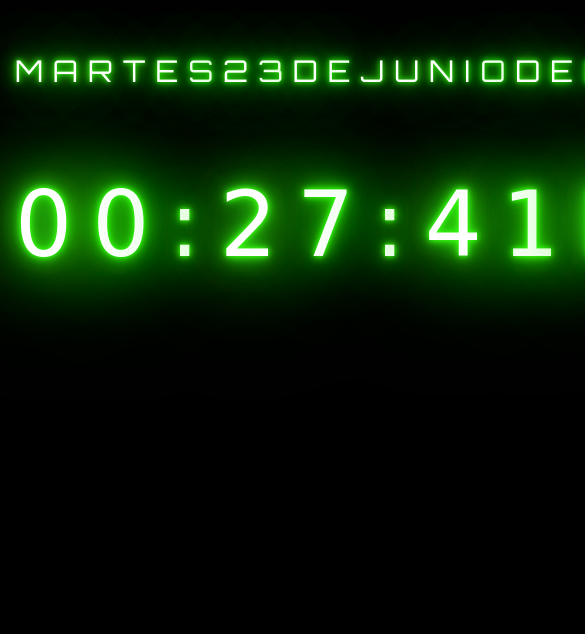
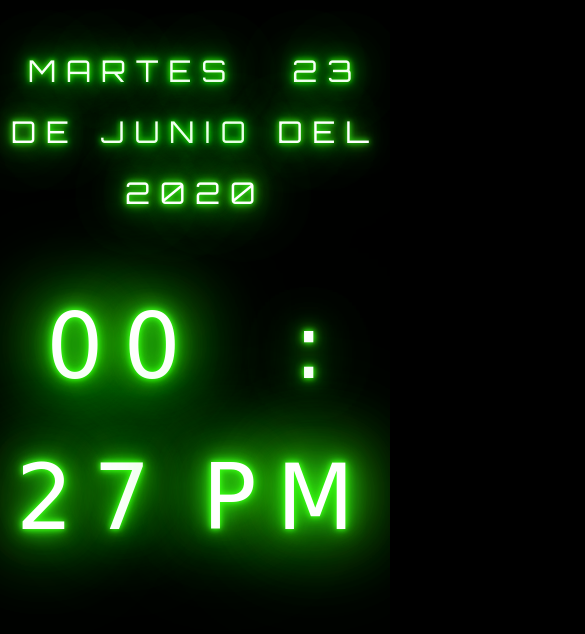
Before and after one commit to hechoporlucas/reloj, a plain HTML site: page index.html in a window 390 px wide. Shown: the top 634 px of the page, 585 px wide, since content can reach past the window. Drawn offline with Linux system fonts and the light colour scheme; a web font is replaced by a local one.

Commit message:
reloj funcional y responsive

```diff
--- a/index.html
+++ b/index.html
@@ -10,22 +10,24 @@
 </head>
 <body>
     <main class="container">
-        <div class="d-flex justify-content-around my-5 fecha green">
-            <p id="diaSemana"></p>
-            <p id="dia"></p>
-            <p>de</p>
-            <p id="mes"></p>
-            <p>del</p>
-            <p id="anio"></p>
+        <div class="text-center">
+        <div class="row justify-content-around my-5 fecha green">
+            <p class="px-2 text-center" id="diaSemana"></p>
+            <p class="px-2 text-center" id="dia"></p>
+            <p class="px-2 text-center">de</p>
+            <p class="px-2 text-center" id="mes"></p>
+            <p class="px-2 text-center">del</p>
+            <p class="px-2 text-center" id="anio"></p>
         </div>
-        <div class="d-flex justify-content-around hora green">
-            <p id="horas"></p>
-            <p>:</p>
-            <p id="minutos"></p>
-            <p>:</p>
-            <p id="segundos"></p>
-            <p id="ampm"></p>
+        <div class="row justify-content-around hora green">
+            <p class="px-2 text-center" id="horas"></p>
+            <p class="px-2 text-center">:</p>
+            <p class="px-2 text-center" id="minutos"></p>
+            <p class="px-2 text-center d-none d-lg-block">:</p>
+            <p class="px-2 text-center d-none d-lg-block" id="segundos"></p>
+            <p class="px-2 text-center" id="ampm"></p>
         </div>
+    </div>
     </main>
 
 
```
Also changed, not shown: js/reloj.js (+11 -6 lines).
